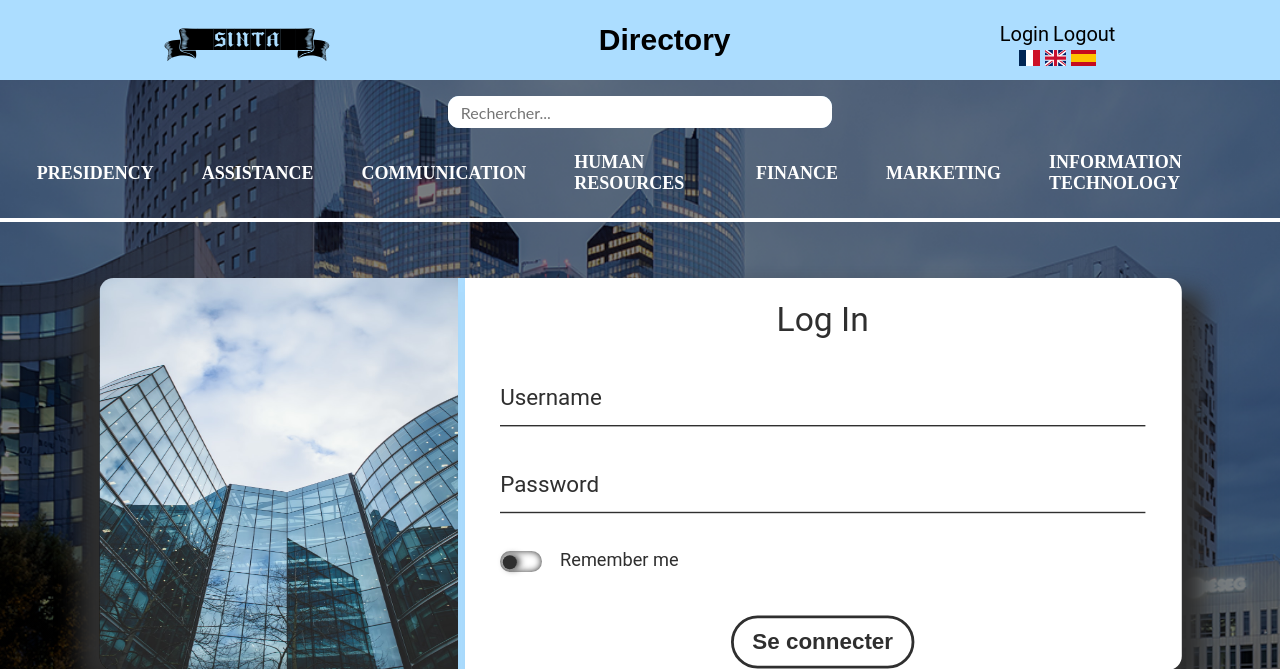
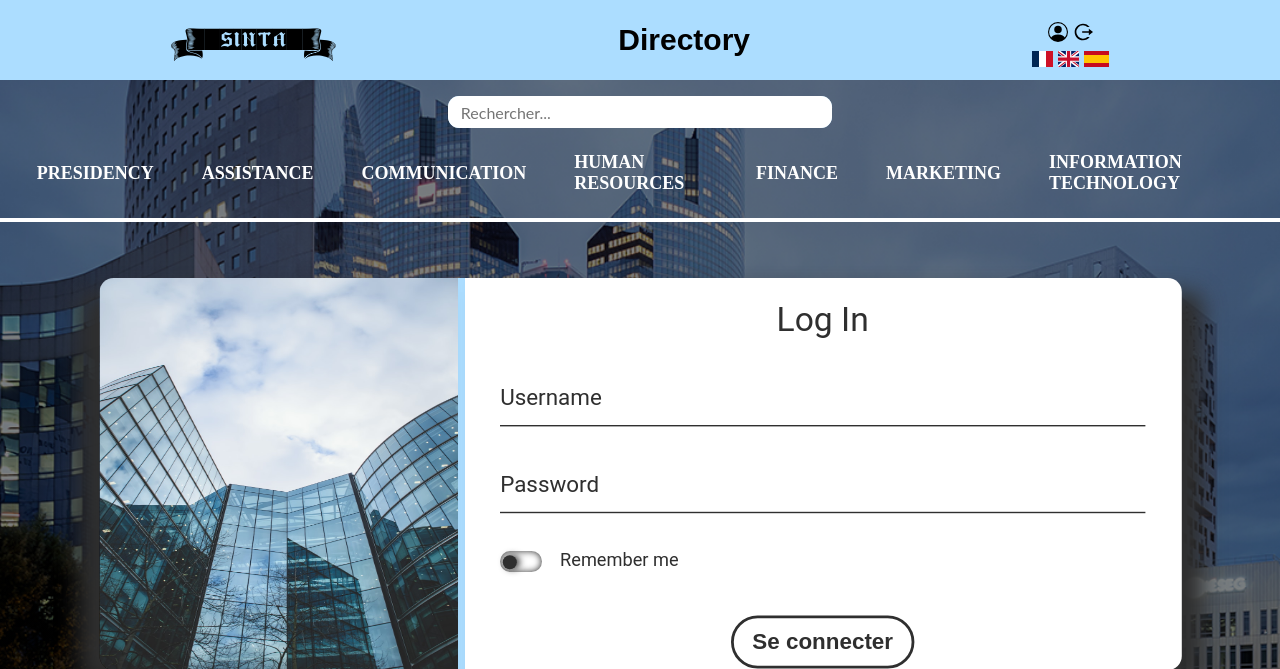
Before and after one commit to BaptisteLacroix/SAE401-Annuaire, a Flask app: page /login in a window 1280 px wide; the page is wider, and only the part inside the window is pictured. Shown: the top 669 px of that part. Run offline with Flask 2, Linux system fonts and the light colour scheme; parts of the project's set-up code (start-up, migrations or seed data) failed here and were passed over.

Commit message:
ajout de logo pour login et logout

```diff
--- a/static/js/language.js
+++ b/static/js/language.js
@@ -37,7 +37,6 @@ function setLanguage(language) {
                                 // check if the element is a Node
                                 if (element.id.indexOf("profile-") !== -1) {
                                     let spanText = element.innerHTML.split(">")[1].split("<")[0];
-                                    console.log(spanText)
                                     element.innerHTML = value2 + `<span>` + spanText + `</span>`;
                                 } else {
                                     element.innerHTML = value2;
--- a/templates/import/header.html
+++ b/templates/import/header.html
@@ -10,8 +10,23 @@
             <li>
                 <ul id="right-nav">
                     <li>
-                        <a id="loginText" href="./login">Login</a>
-                        <a id="logoutText" href="./index">Logout</a>
+                        <a id="loginText" href="./login">
+                            <svg class="icon-svg" xmlns="http://www.w3.org/2000/svg" width="1em" height="1em"
+                                 preserveAspectRatio="xMidYMid meet" viewBox="0 0 16 16">
+                                <g fill="black">
+                                    <path d="M11 6a3 3 0 1 1-6 0a3 3 0 0 1 6 0z"></path>
+                                    <path fill-rule="evenodd"
+                                          d="M0 8a8 8 0 1 1 16 0A8 8 0 0 1 0 8zm8-7a7 7 0 0 0-5.468 11.37C3.242 11.226 4.805 10 8 10s4.757 1.225 5.468 2.37A7 7 0 0 0 8 1z"></path>
+                                </g>
+                            </svg>
+                        </a>
+                        <a id="logoutText" href="./index">
+                            <svg class="icon-svg" xmlns="http://www.w3.org/2000/svg" width="1em" height="1em"
+                                 preserveAspectRatio="xMidYMid meet" viewBox="0 0 24 24">
+                                <path fill="black"
+                                      d="M12 22C6.477 22 2 17.523 2 12S6.477 2 12 2a9.985 9.985 0 0 1 8 4h-2.71a8 8 0 1 0 .001 12h2.71A9.985 9.985 0 0 1 12 22zm7-6v-3h-8v-2h8V8l5 4l-5 4z"/>
+                            </svg>
+                        </a>
                     </li>
                     <li id="flags">
                         <img id="french" src="{{ url_for('static', filename='img/drapeau/fr.svg') }}" alt="french_flag">
```
